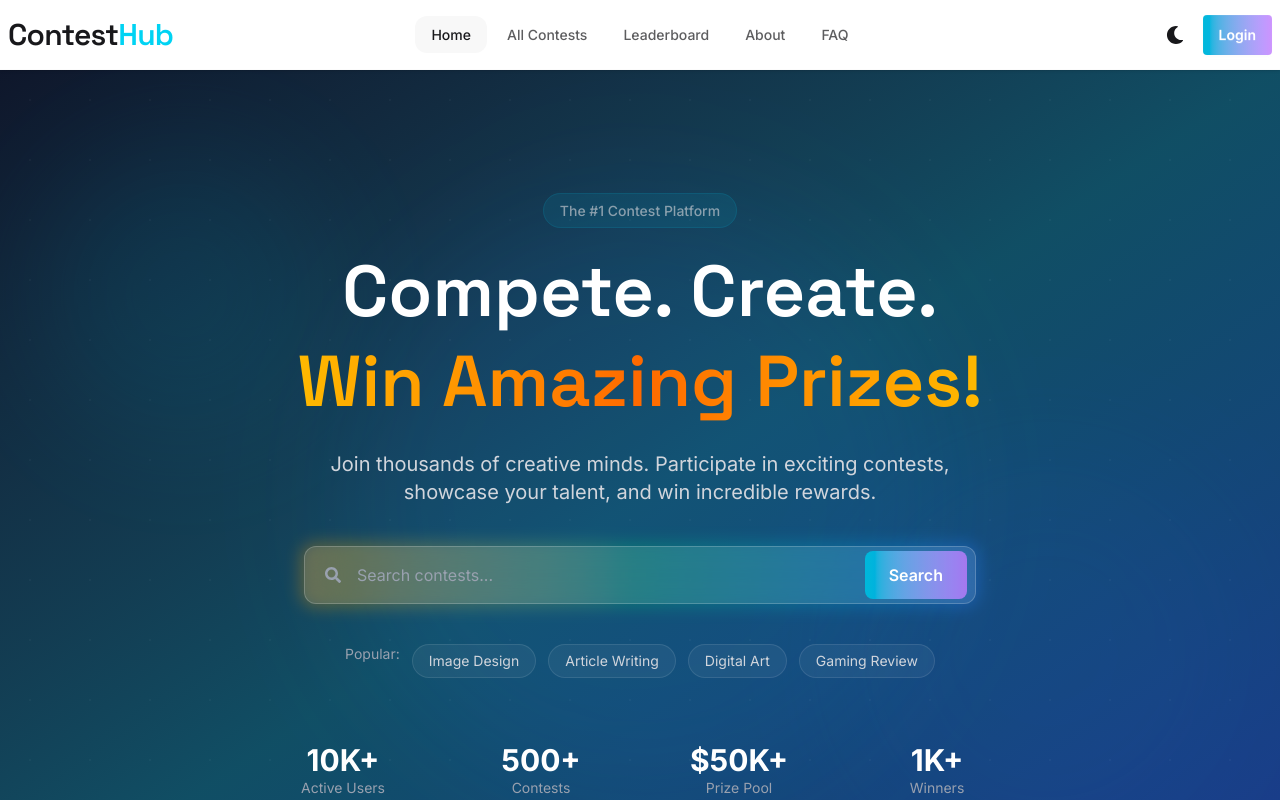
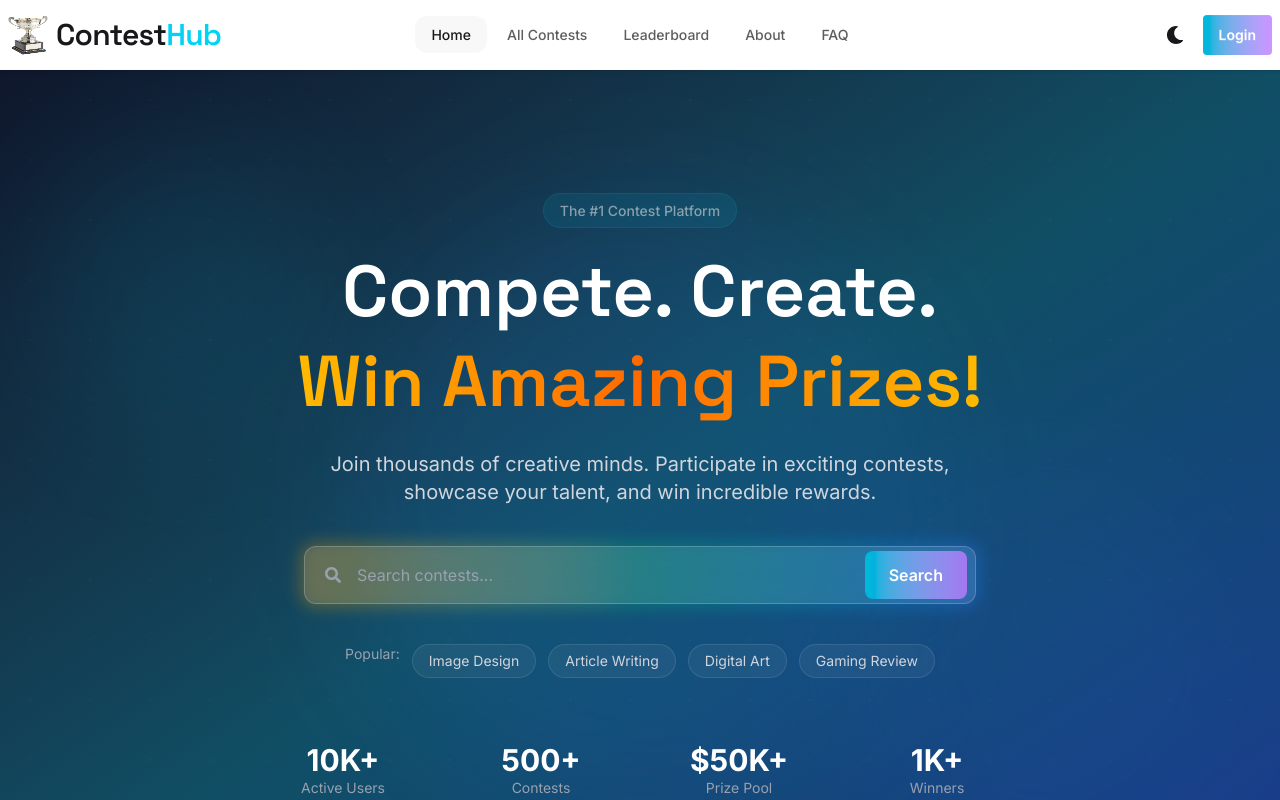
Before and after one commit to marufsakhawat/asg_11_client, a React (Vite) app: page / in a window 1280 px wide. Shown: the top 800 px of the page. Built offline with nearby package versions, Linux system fonts and the light colour scheme; no server answers.

Commit message:
logo changed

```diff
--- a/src/components/Logo/Logo.jsx
+++ b/src/components/Logo/Logo.jsx
@@ -1,8 +1,10 @@
 import { Link } from "react-router";
+import logoimg from '/logoimg.png';
 
 const Logo = () => {
   return (
     <Link to="/" className="flex items-center gap-2">
+      <img src={logoimg} alt="" className="w-10 h-10" />
       <span className="text-xl sm:text-2xl lg:text-3xl font-bold font-display tracking-tight">
         Contest
         <span className="text-cyan-400">
```
Also changed, not shown: public/logoimg.png (added).
